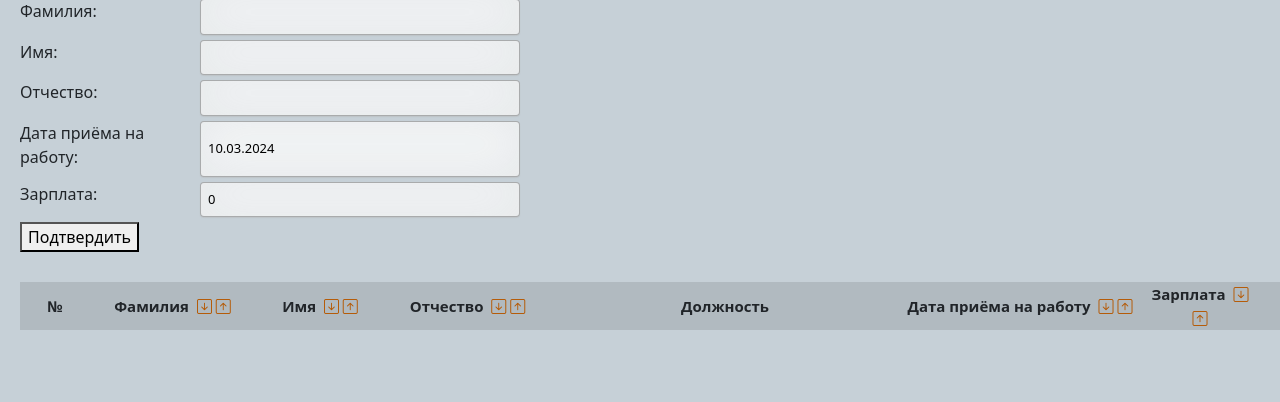
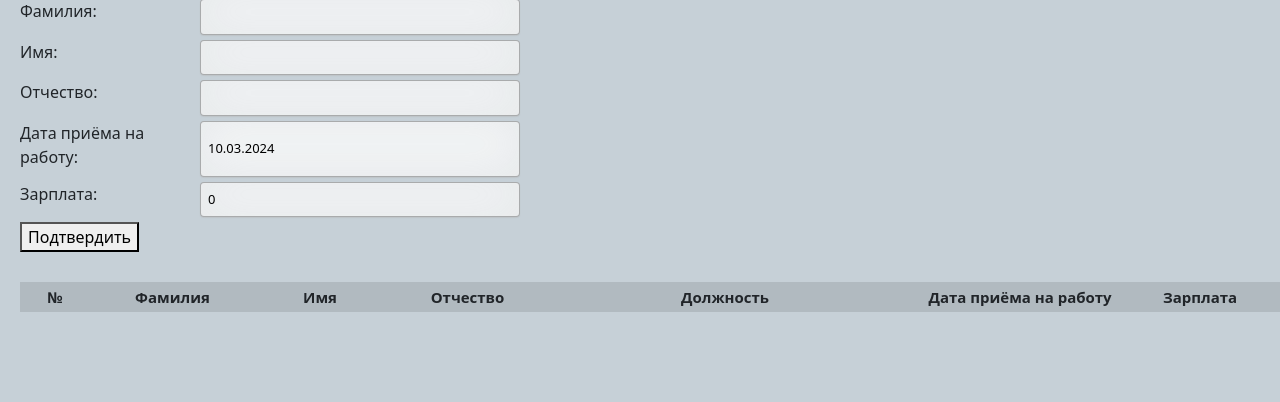
Before and after one commit to SwedL/industrial-company, a Django app: page /recruit_distribution/ in a window 1280 px wide; the page is wider, and only the part inside the window is pictured. Shown: the part 91-493 px from the top of that part. Run offline with Django 5.2, Linux system fonts and the light colour scheme; data that the repository does not hold is empty; some libraries are stand-ins or nearby versions.

Commit message:
remove sorting in EmployeesCreateView

```diff
--- a/structure/templates/structure/recruit_distribution.html
+++ b/structure/templates/structure/recruit_distribution.html
@@ -26,7 +26,7 @@
         </form>
     </div>
     <!-- Таблица нераспределённых сотрудников -->
-    {% include "structure/new_employees_table.html" %}
+    {% include "structure/recruit_employees_table.html" %}
 </div>
 
 {% endblock %}
--- a/structure/templates/structure/new_employees_table.html
+++ b/structure/templates/structure/recruit_employees_table.html
@@ -15,12 +15,6 @@
             <th scope="col" style="width: 165px">
                 <small>
                     Фамилия
-                    <a href="{% url 'structure:recruit_distribution' order_by='last_name' direction='ascend' %}">
-                        <i class="table-icon bi bi-arrow-down-square ms-1"></i>
-                    </a>
-                    <a href="{% url 'structure:recruit_distribution' order_by='last_name' direction='descend' %}">
-                        <i class="table-icon bi bi-arrow-up-square"></i>
-                    </a>
                 </small>
             </th>
 
@@ -28,12 +22,6 @@
             <th scope="col" style="width: 130px">
                 <small>
                     Имя
-                    <a href="{% url 'structure:recruit_distribution' order_by='first_name' direction='ascend' %}">
-                        <i class="table-icon bi bi-arrow-down-square ms-1"></i>
-                    </a>
-                    <a href="{% url 'structure:recruit_distribution' order_by='first_name' direction='descend' %}">
-                        <i class="table-icon bi bi-arrow-up-square"></i>
-                    </a>
                 </small>
             </th>
 
@@ -41,12 +29,6 @@
             <th scope="col" style="width: 165px">
                 <small>
                     Отчество
-                    <a href="{% url 'structure:recruit_distribution' order_by='patronymic' direction='ascend' %}">
-                        <i class="table-icon bi bi-arrow-down-square ms-1"></i>
-                    </a>
-                    <a href="{% url 'structure:recruit_distribution' order_by='patronymic' direction='descend' %}">
-                        <i class="table-icon bi bi-arrow-up-square"></i>
-                    </a>
                 </small>
             </th>
 
@@ -61,12 +43,6 @@
             <th scope="col" style="width: 240px">
                 <small>
                     Дата приёма на работу
-                    <a href="{% url 'structure:recruit_distribution' order_by='employment_date' direction='ascend' %}">
-                        <i class="table-icon bi bi-arrow-down-square ms-1"></i>
-                    </a>
-                    <a href="{% url 'structure:recruit_distribution' order_by='employment_date' direction='descend' %}">
-                        <i class="table-icon bi bi-arrow-up-square"></i>
-                    </a>
                 </small>
             </th>
 
@@ -74,12 +50,6 @@
             <th scope="col" style="width: 120px">
                 <small>
                     Зарплата
-                    <a href="{% url 'structure:recruit_distribution' order_by='salary' direction='ascend' %}">
-                        <i class="table-icon bi bi-arrow-down-square ms-1"></i>
-                    </a>
-                    <a href="{% url 'structure:recruit_distribution' order_by='salary' direction='descend' %}">
-                        <i class="table-icon bi bi-arrow-up-square"></i>
-                    </a>
                 </small>
             </th>
 
--- a/structure/views.py
+++ b/structure/views.py
@@ -181,31 +181,9 @@ class EmployeeCreateView(CreateView):
 
     def get_context_data(self, *, object_list=None, **kwargs):
         context = super().get_context_data(**kwargs)
-        position_id = None
-        filter = None
+        common_where_and_form_data.clear()
 
-        # if self.kwargs:
-        #     filter = self.kwargs['filter']
-        #     direction = self.kwargs['direction']
-        #
-        # if filter:
-        #     if filter == "id":
-        #         if direction == 'ascend':
-        #             employees_list = Employee.objects.filter(position=position_id).order_by('pk')
-        #         else:
-        #             employees_list = Employee.objects.filter(position=position_id).order_by('-pk')
-        #     else:
-        #         if direction == 'ascend':
-        #             employees_list = Employee.objects.filter(position=position_id).order_by(filter)
-        #         else:
-        #             employees_list = Employee.objects.filter(position=position_id).order_by('-' + filter)
-        #
-        # else:
-        #     employees_list = Employee.objects.filter(position=position_id)
-        #
-        # employees_list = Employee.objects.filter(position=position_id)
-
-        sql = f'SELECT ROW_NUMBER() OVER(ORDER BY id) AS num, * FROM structure_employee WHERE position_id is NULL ORDER BY id'
+        sql = f'SELECT ROW_NUMBER() OVER(ORDER BY last_name) AS num, * FROM structure_employee WHERE position_id is NULL ORDER BY last_name'
         employees_list = Employee.objects.raw(sql)
         # paginator = Paginator(employees_list, 20)
         # page_number = request.GET.get("page")
```
